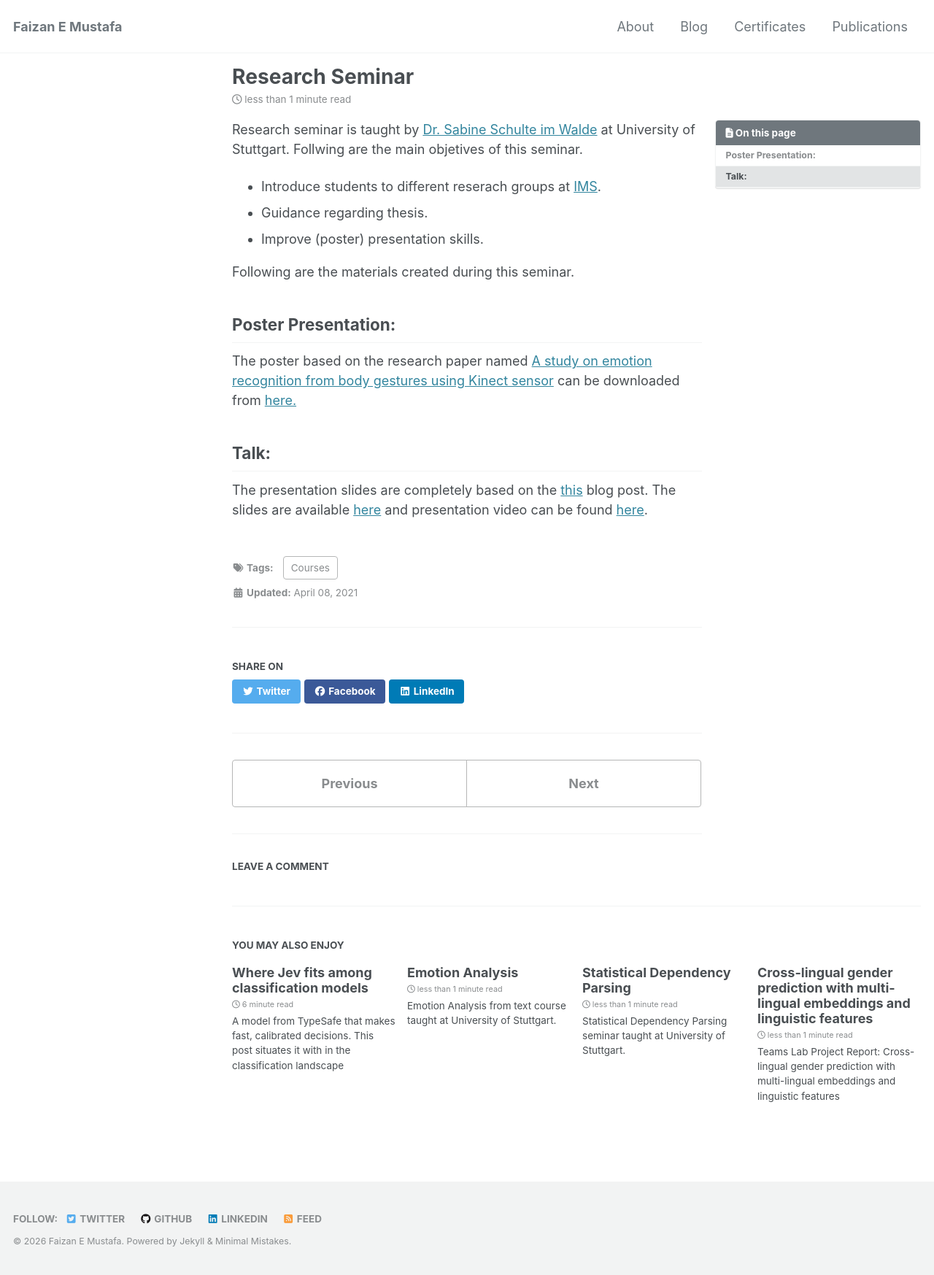
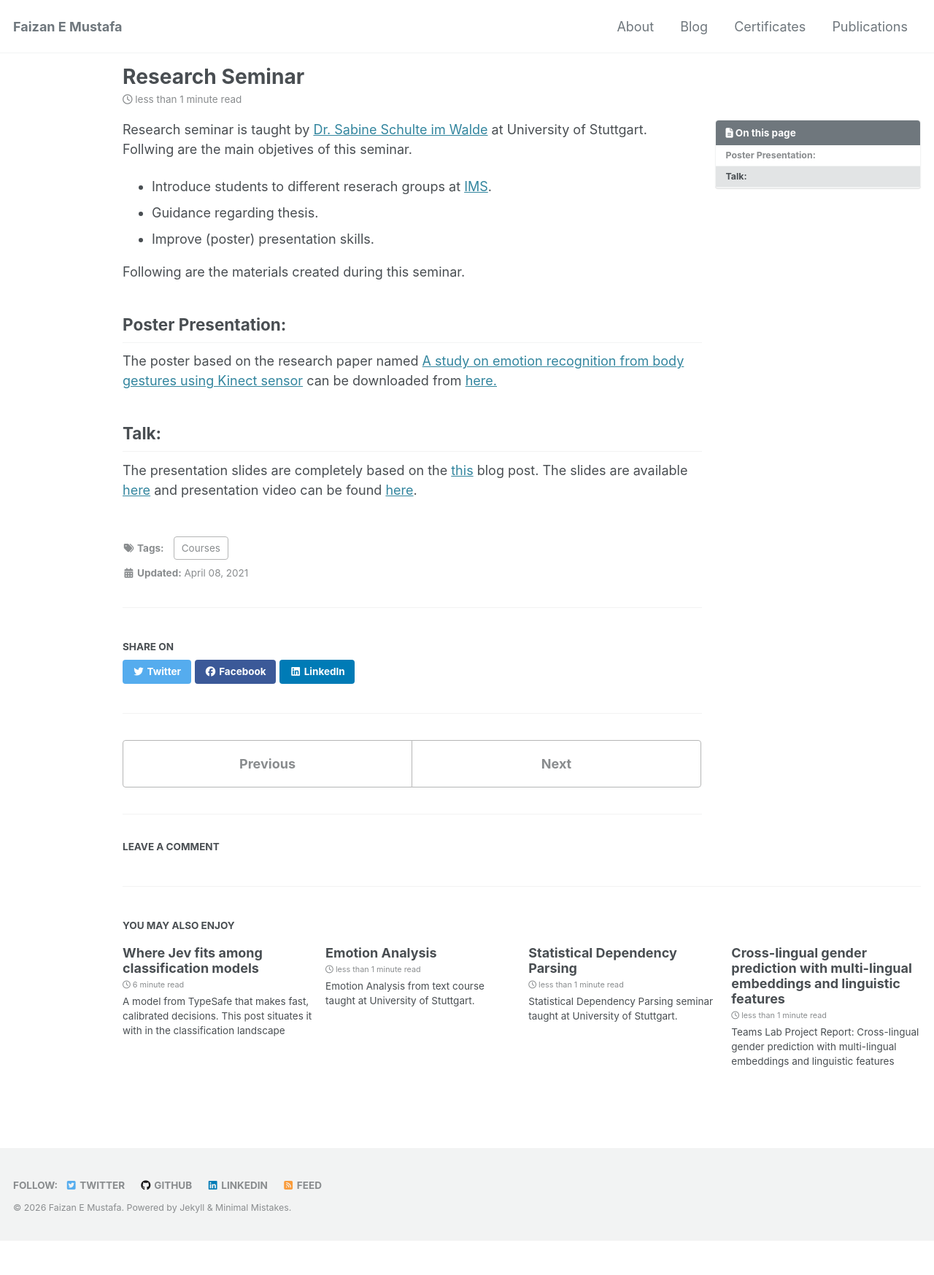
Before and after one commit to Faizan-E-Mustafa/Faizan-E-Mustafa.github.io, a Jekyll site: the page built from _posts/2021-04-08-ResearchSeminar.md, in a window 1280 px wide. Shown: the whole page at 73% size. Built offline with Jekyll 4.4.1, drawn with Linux system fonts in a browser that asks for light colours; cached includes are drawn as plain includes; nearby versions of some CDN libraries; after the commit the page ends 1700 px from its top, so only the background shows below that.

Commit message:
Fill post width when no left sidebar, keep half left gutter

```diff
--- a/_sass/minimal-mistakes/_page.scss
+++ b/_sass/minimal-mistakes/_page.scss
@@ -49,6 +49,20 @@
       width: 100%;
       clear: both;
     }
+  }
+}
+
+/* When there is no left sidebar (e.g. author profile hidden on posts),
+   let the article fill most of the width, keeping only half the normal
+   left column so it does not sit flush against the edge. */
+#main:not(:has(.sidebar)) .page,
+#main:not(:has(.sidebar)) .page__related {
+  @include breakpoint($large) {
+    width: calc(100% - #{$right-sidebar-width-narrow} / 2);
+  }
+
+  @include breakpoint($x-large) {
+    width: calc(100% - #{$right-sidebar-width} / 2);
   }
 }
 
--- a/_sass/minimal-mistakes/_variables.scss
+++ b/_sass/minimal-mistakes/_variables.scss
@@ -136,7 +136,7 @@ $medium: 768px !default;
 $medium-wide: 900px !default;
 $large: 1024px !default;
 $x-large: 1280px !default;
-$max-width: 1600px !default;
+$max-width: $x-large !default;
 
 /*
    Grid
```
